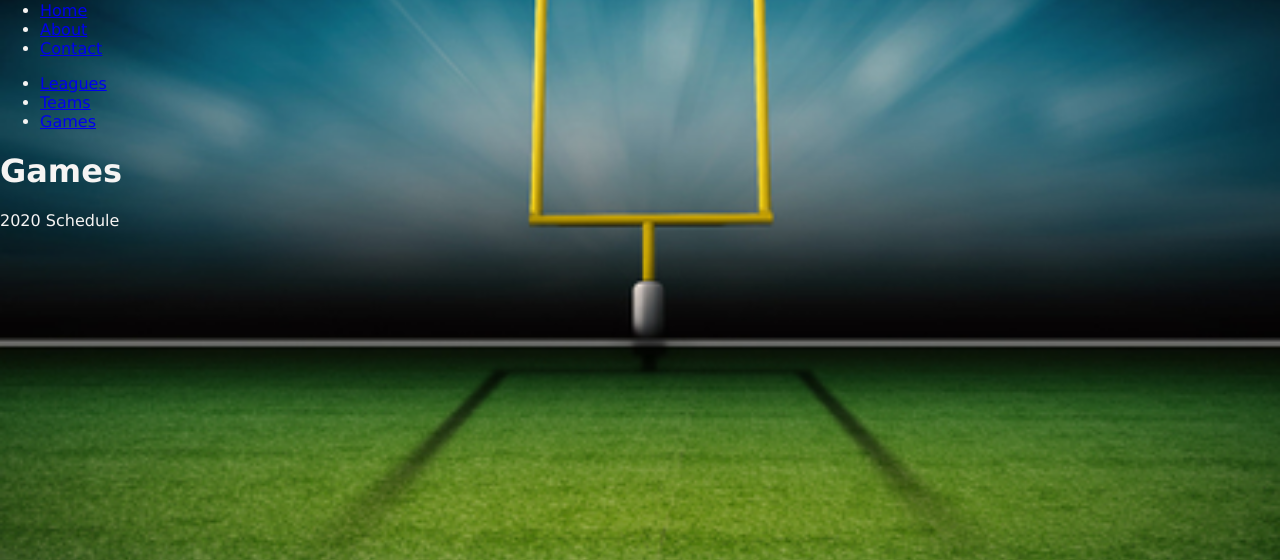
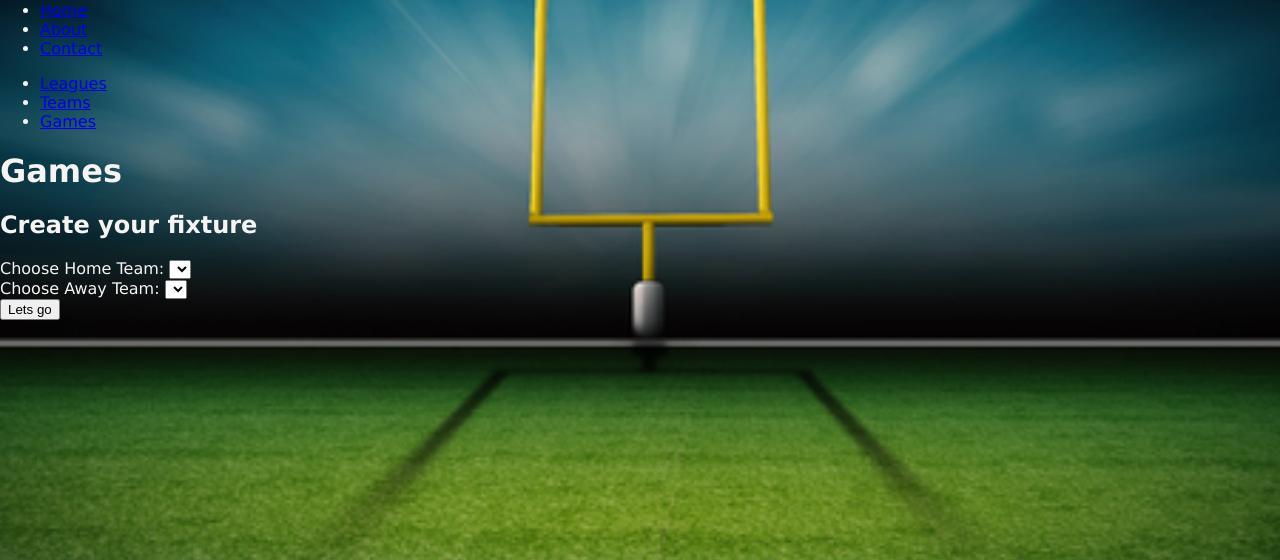
Before and after one commit to ckite82/solo_project_sports_score_app, a Flask app: page /games in a window 1280 px wide. Shown: the part 120-680 px from the top of the page. Run offline with Flask 2, Linux system fonts and the light colour scheme; data that the repository does not hold is empty; some libraries are stand-ins or nearby versions.

Commit message:
seventeenth commit - updates to game HTML

```diff
--- a/project_start_point/controllers/team_controller.py
+++ b/project_start_point/controllers/team_controller.py
@@ -58,7 +58,7 @@ def edit_team(id):
 def update_team(id):
     team_name = request.form['team_name']
 
-    team = Team(team_name, id) #, wins
+    team = Team(team_name, id) # wins
     team_repository.update(team)
     return redirect("/teams")
 
--- a/project_start_point/repositories/team_repository.py
+++ b/project_start_point/repositories/team_repository.py
@@ -51,5 +51,5 @@ def delete(id):
 
 def update(team):
     sql = "UPDATE teams SET (team_name, game_wins) = (%s, %s) WHERE id = %s"
-    values = [team.team_name, team.game_wins, team.id]
+    values = [team.team_name, team.wins, team.id]
     run_sql(sql, values)
--- a/project_start_point/templates/games/index.html
+++ b/project_start_point/templates/games/index.html
@@ -3,18 +3,30 @@
 {% block content %}
 <h1>Games</h1>
 
-<p>2020 Schedule</p>
-
-{% for game in all_games %}
-<tr>
-    <td>
-        <div class="games">
-            <a href="/games/{{game.id}}">{{game.team1, game.team2, game.game_week, game.league}}</a>
-        </div>
-    </td>
-</tr>
+<h2>Create your fixture</h2>
 
 
-{% endfor %}
+<section id="new-form">
+    <form action="/games" method="POST">
+        <div>
+            <label for="team1">Choose Home Team:</label>
+            <select name="team1_id" id="team1">
+                {% for team in all_teams %}
+                    <option value="{{team.id}}">{{team.team_name}}</option>
+                {% endfor %}
+            </select>
+        </div>
+        <div>
+            <label for="team2">Choose Away Team:</label>
+            <select name="team2_id" id="team2">
+                {% for team in all_teams %}
+                    <option value="{{team.id}}">{{team.team_name}}</option>
+                {% endfor %}
+            </select>
+        </div>
+        <input class="create" type='submit' value="Lets go">
+    </form>
+</section>
+
 
 {% endblock  %}
--- a/project_start_point/templates/teams/edit.html
+++ b/project_start_point/templates/teams/edit.html
@@ -3,8 +3,8 @@
 
 <form action="/teams/{{team.id}}" method="POST"> <!-- may need to add /edit after{{team.id}}-->
     <div>
-        <label for="edit_team_name">Edit team name</label>
-        <input type="text" name="edit team name" id="edit team name" placeholder="edit team name" required autofocus>
+        <label for="team_name">Edit team name</label>
+        <input type="text" name="team_name" id="team_name" placeholder="Edit team name" required autofocus>
     </div>
     <button type="submit">Submit</button>
 </form>
--- a/project_start_point/templates/teams/show.html
+++ b/project_start_point/templates/teams/show.html
@@ -3,7 +3,7 @@
 {% block content %}
 
 <div>
-    <p>{{team.team_name}}</p>
+    <h2>{{team.team_name}}</h2>
     <p><a href="/teams/{{team.id}}/edit">Edit</a></p>
 </div>
 
```
Also changed, not shown: project_start_point/templates/games/show.html (added, +11 -0 lines), project_start_point/templates/teams/index.html (+8 -5 lines), 1 other file.
